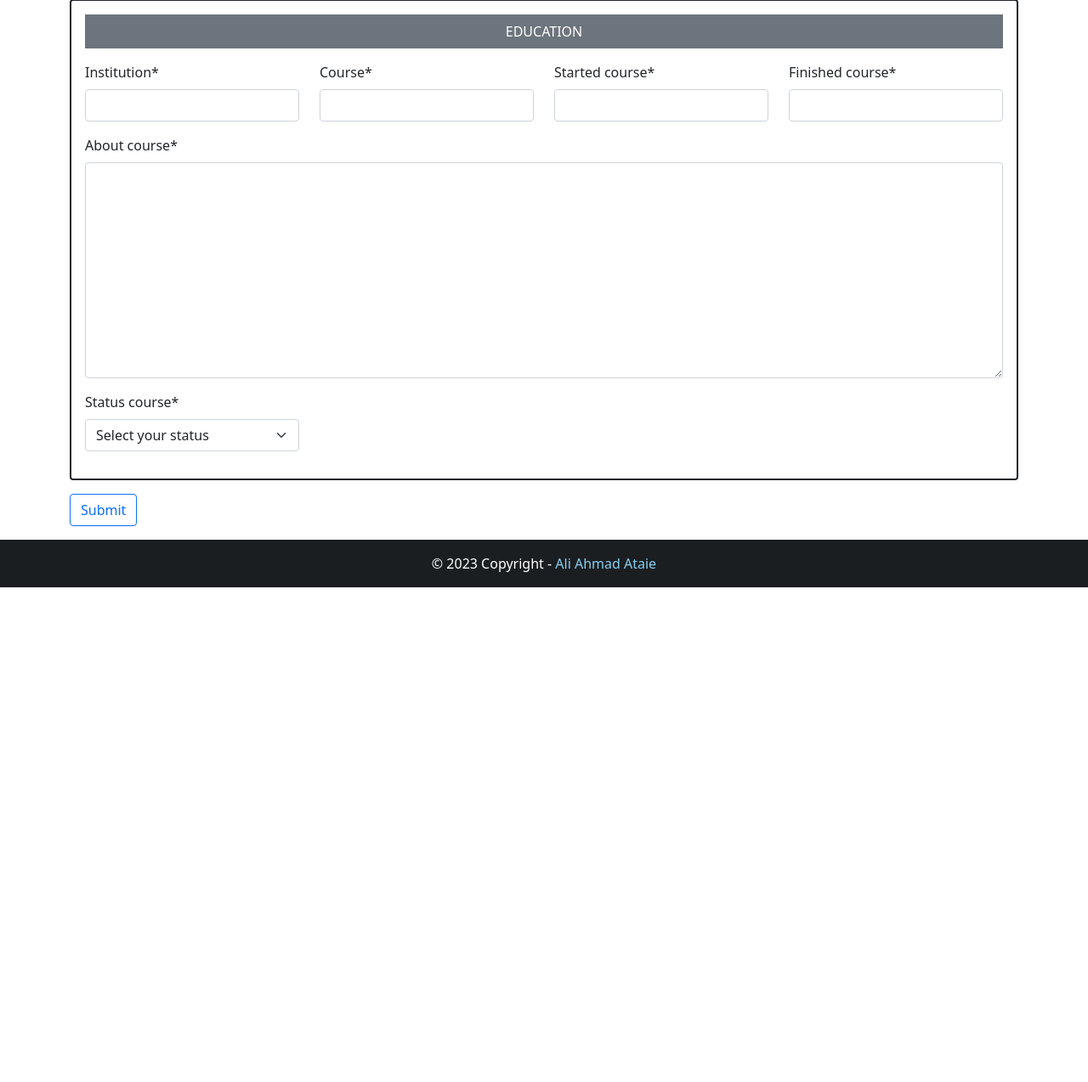
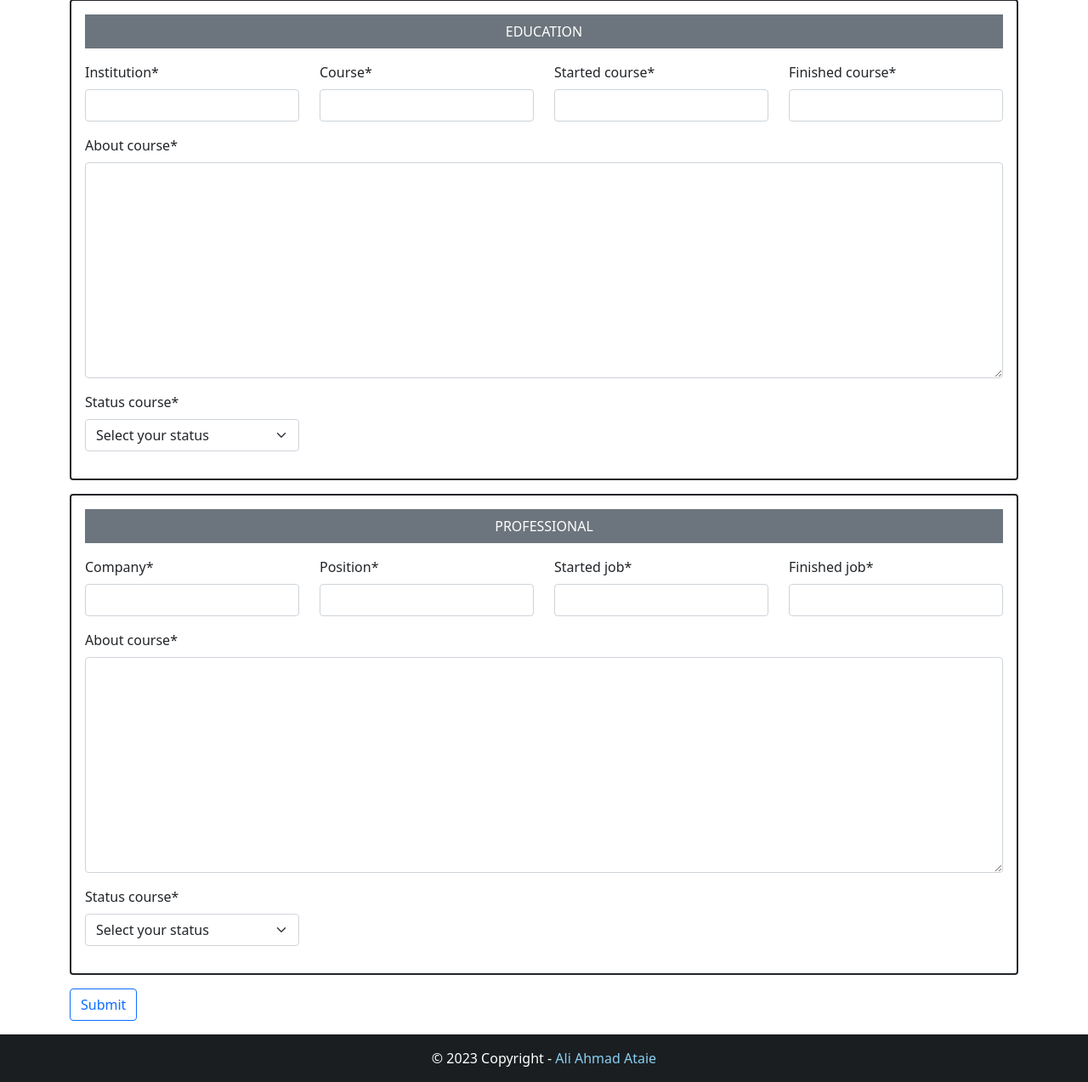
Before and after one commit to iamaliataie/django-human-resources, a Django app: page / in a window 1280 px wide. Shown: the part 1131-2404 px from the top of the page at 85% size. Before the commit the page ends 1822 px from the top, so only its background shows below. Run offline with Django 4.2, Linux system fonts and the light colour scheme; some libraries are stand-ins or nearby versions.

Commit message:
add new fields to home template

```diff
--- a/App/templates/home.html
+++ b/App/templates/home.html
@@ -106,6 +106,21 @@
                 <div class="col-3">{{ form.status_course|as_crispy_field }}</div>
             </div>
         </div>
+        <div class="card p-3 mt-3  border border-2 border-dark">
+            <div class="bg-secondary text-white text-center py-2  mb-3">
+                PROFESSIONAL
+            </div>
+            <div class="row">
+                <div class="col-3">{{ form.company|as_crispy_field }}</div>
+                <div class="col-3">{{ form.position|as_crispy_field }}</div>
+                <div class="col-3">{{ form.started_job|as_crispy_field }}</div>
+                <div class="col-3">{{ form.finished_job|as_crispy_field }}</div>
+            </div>
+            {{ form.about_course|as_crispy_field }}
+            <div class="row">
+                <div class="col-3">{{ form.status_course|as_crispy_field }}</div>
+            </div>
+        </div>
         <button type="submit" class="btn btn-outline-primary mt-3" style="width: fit-content;">Submit</button>
     </form>
 
```
